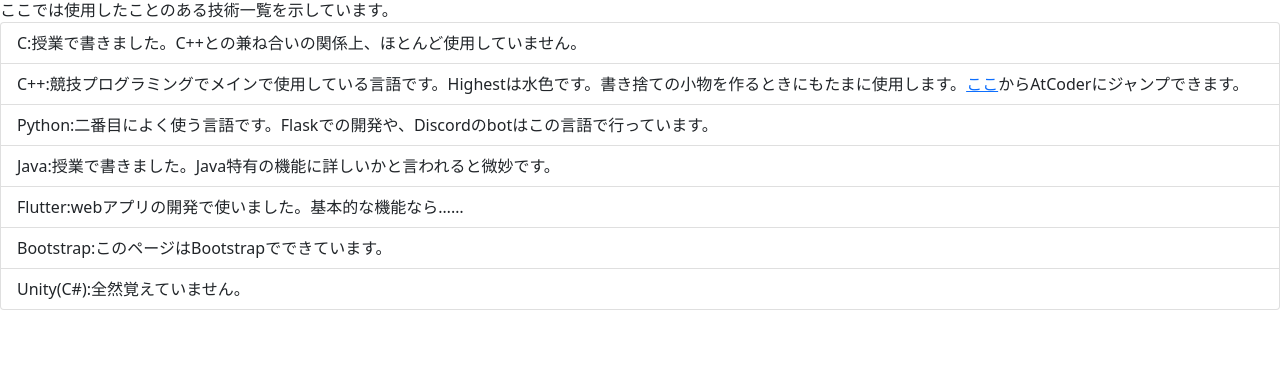
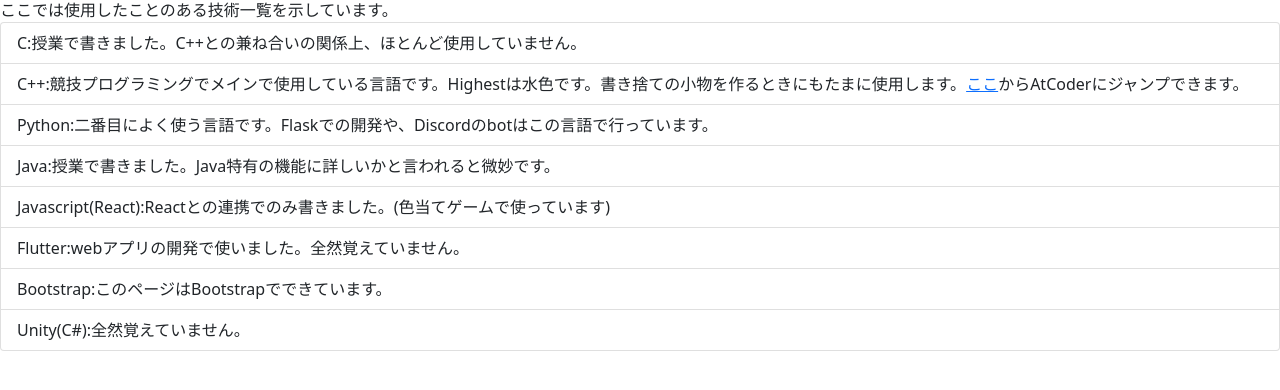
Before and after one commit to ekaraage/ekaraage.github.io, a plain HTML site: page skills.html in a window 1280 px wide. Shown: the part 50-440 px from the top of the page. Drawn offline with nearby package versions, Linux system fonts and the light colour scheme.

Commit message:
一部加筆

```diff
--- a/skills.html
+++ b/skills.html
@@ -38,7 +38,8 @@
 		<li class="list-group-item">C++:競技プログラミングでメインで使用している言語です。Highestは水色です。書き捨ての小物を作るときにもたまに使用します。<a href="https://atcoder.jp/users/ekaraage">ここ</a>からAtCoderにジャンプできます。</li>
 		<li class="list-group-item">Python:二番目によく使う言語です。Flaskでの開発や、Discordのbotはこの言語で行っています。</li>
 		<li class="list-group-item">Java:授業で書きました。Java特有の機能に詳しいかと言われると微妙です。</li>
-		<li class="list-group-item">Flutter:webアプリの開発で使いました。基本的な機能なら……</li>
+		<li class="list-group-item">Javascript(React):Reactとの連携でのみ書きました。(色当てゲームで使っています)</li>
+		<li class="list-group-item">Flutter:webアプリの開発で使いました。全然覚えていません。</li>
 		<li class="list-group-item">Bootstrap:このページはBootstrapでできています。</li>
 		<li class="list-group-item">Unity(C#):全然覚えていません。</li>
 	</ul>
```
Also changed, not shown: works.html (+1 -1 lines).
